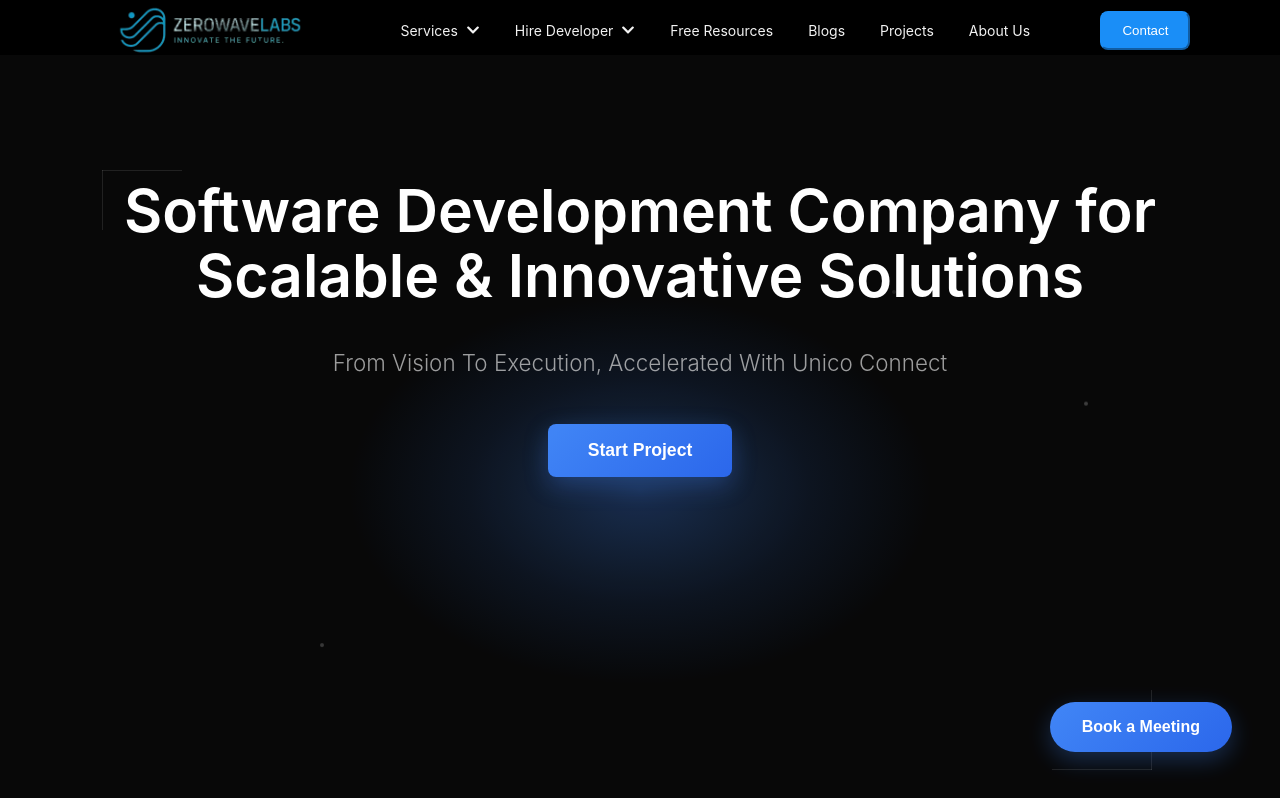
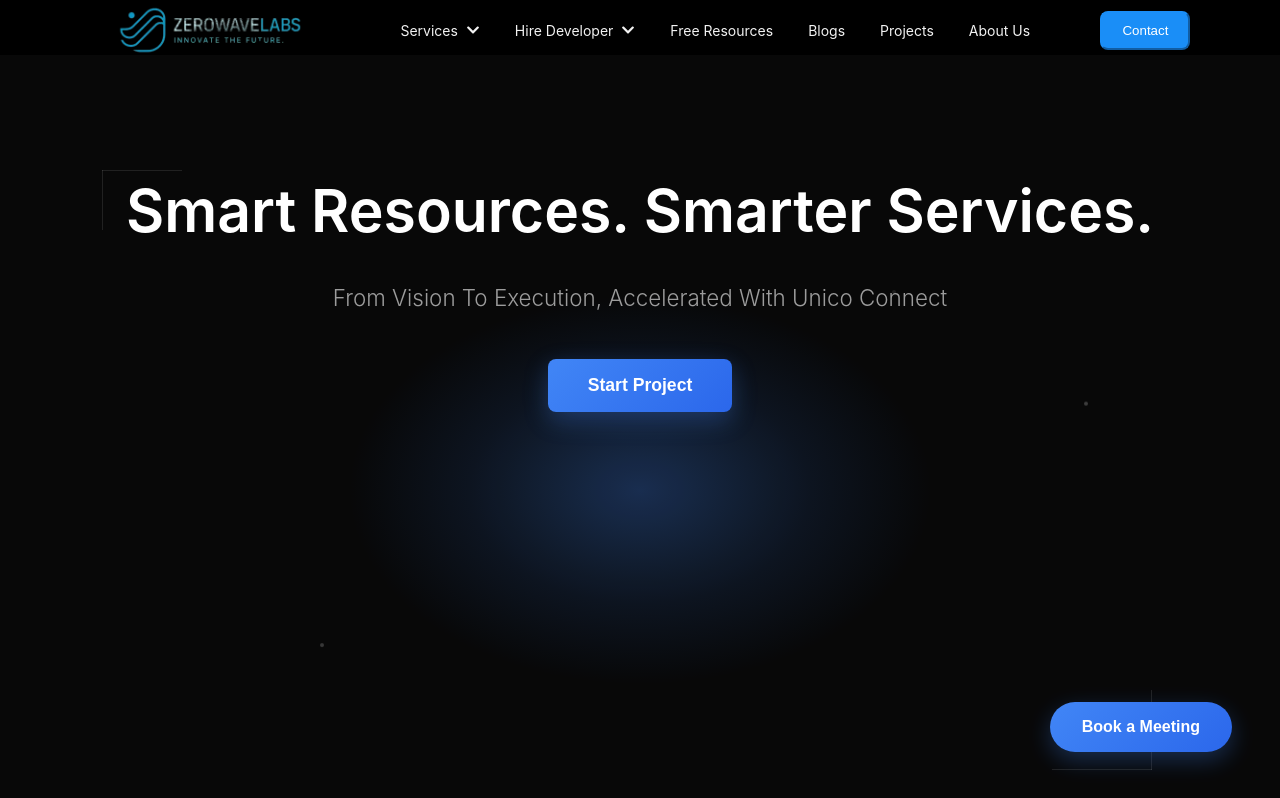
Before and after one commit to IbrahimAhmed413/ZeroWaveLabs, a React (Create React App) app: page / in a window 1280 px wide. Shown: the top 798 px of the page. Built offline with nearby package versions, Linux system fonts and the light colour scheme.

Commit message:
feat: tag line changed

```diff
--- a/src/components/Hero.jsx
+++ b/src/components/Hero.jsx
@@ -16,9 +16,7 @@ const Hero = () => {
       {/* Main content */}
       <div className="hero-content">
         <h2 className="hero-title">
-          Software Development Company for
-          <br />
-          Scalable & Innovative Solutions
+          Smart Resources. Smarter Services.
         </h2>
 
         <p className="hero-subtitle">
```
